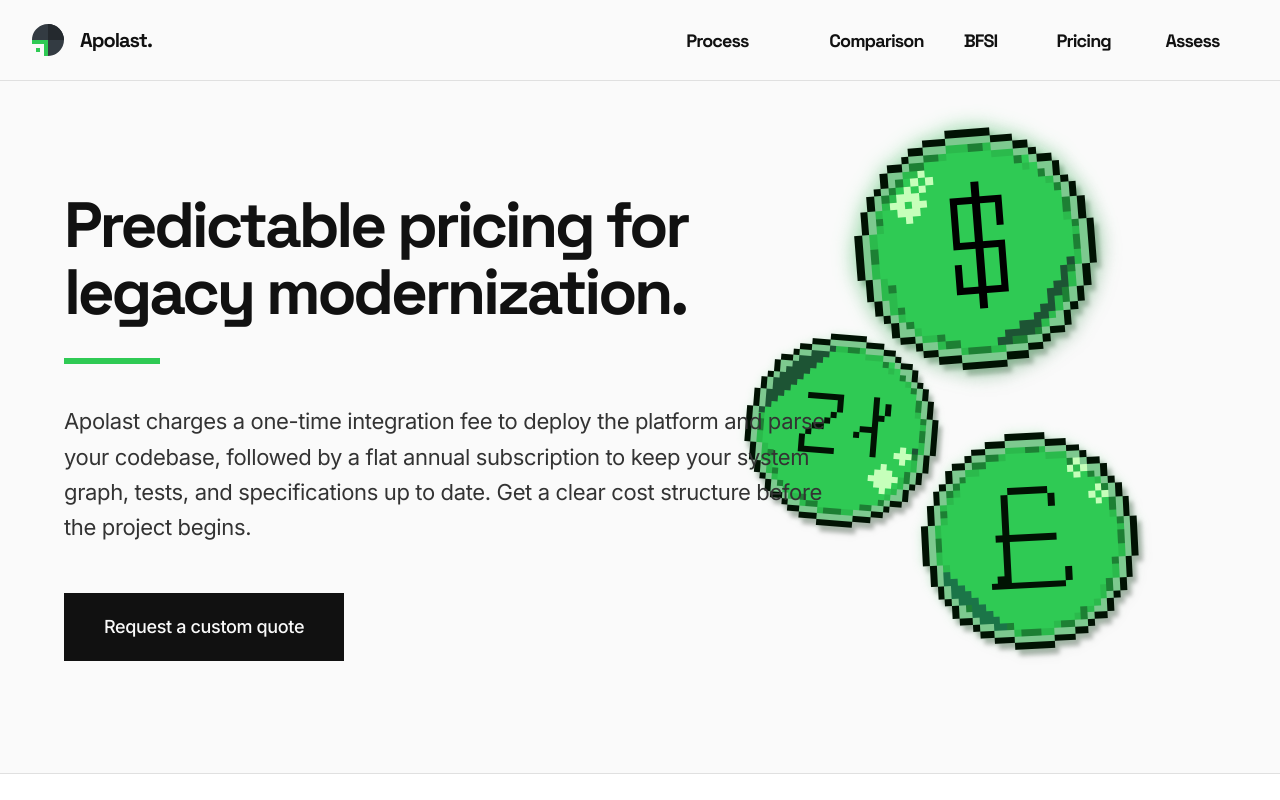
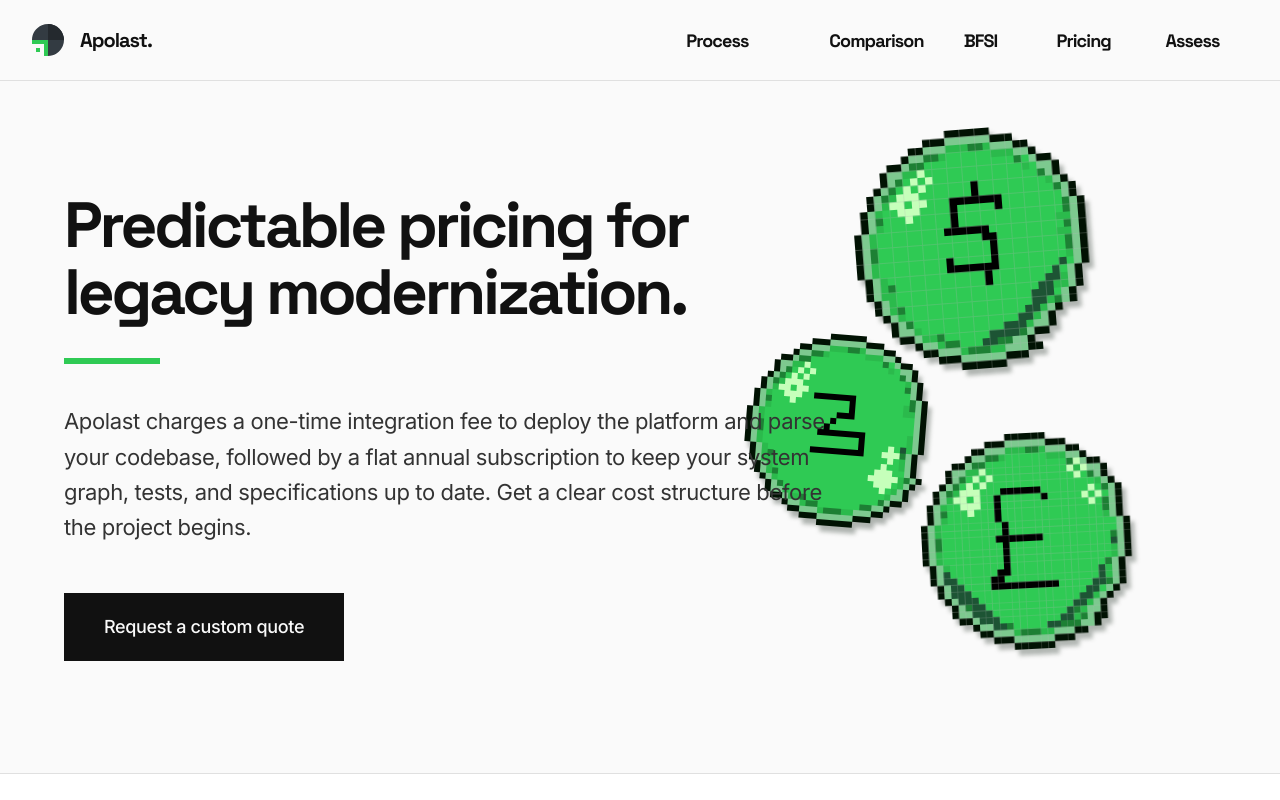
Before and after one commit to soso4ok/oricore-lan, a Next.js app: page /pricing in a window 1280 px wide. Shown: the top 800 px of the page. Built offline with nearby package versions, Linux system fonts and the light colour scheme; a web font is replaced by a local one.

Commit message:
feat(pricing): redraw coins inline and remove glow effects

```diff
--- /dev/null
+++ b/app/components/PixelCoins.tsx
@@ -0,0 +1,185 @@
+"use client";
+
+/**
+ * PixelCoins — Three pixel-art currency coins (Dollar, Złoty, Pound)
+ * rendered as inline SVGs from character grids, matching the green
+ * palette of the coin SVGs and server rack illustration.
+ *
+ * Improvements over the original SVG files:
+ * - Currency symbols use B (black) instead of O (outline green) for contrast
+ * - Thicker, more readable symbol strokes
+ * - Consistent sparkle placement (upper-left quadrant)
+ * - Consistent shadow gradient (lower-right)
+ * - Sharper rim bevel with proper light/dark transition
+ */
+
+const PALETTE: Record<string, string> = {
+  O: "#011203",
+  L: "#7DC98F",
+  G: "#2FCA54",
+  M: "#2BBA4C",
+  D: "#1D8034",
+  S: "#C6FFBA",
+  B: "#000000",
+  H: "#1D5434",
+};
+
+// prettier-ignore
+const DOLLAR_GRID: string[] = [
+  "_____________OOOOOO_____________",
+  "__________OOOLLLLLLOOO__________",
+  "________OOLLLMMMDDMLLLOO________",
+  "_______OLLDDMGGGGGGMMMLLO_______",
+  "_____OOLDDGGGGGGGGGGGGDGLOO_____",
+  "____OLLMMSGGGGGGGGGGGGGMGLLO____",
+  "____OLDGSGSGGGGGGGGGGGGGGDLO____",
+  "___OLDGSGSGGGGGGBGGGGGGGGGMLO___",
+  "__OLDMSSSGGGGGGGBGGGGGGGGGGDLO__",
+  "__OLMSSGSSGGGBBBBBBBGGGGGGGGLO__",
+  "_OLMGGSSSGGGGBGGGGGBGGGGGGGGDLO_",
+  "_OLDGGGSGGGGGBGGGGGGGGGGGGGGDLO_",
+  "_OLMGGGGGGGGGBGGGGGGGGGGGGGMMLO_",
+  "OLMGGGGGGGGGBBBBBBGGGGGGGGGGDLO",
+  "OLMGGGGGGGGGGGGGGBBGGGGGGGGMMLO",
+  "OLDGGGGGGGGGGGGGGGBGGGGGGGGGDLO",
+  "OLDGGGGGGGGGGGGGGGBGGGGGGGGGDLO",
+  "OLMGGGGGGGGGBGGGGGBGGGGGGGGGMLO",
+  "OLMGGGGGGGGGBBBBBBBGGGGGGGGHGLO",
+  "_OLMGGGGGGGGGGGGGBGGGGGGGGHGLO_",
+  "_OLMDGGGGGGGGGGGGBGGGGGGGHHMLO_",
+  "_OLMMGGGGGGGGGGGGGGGGGGGHHMMLO_",
+  "__OLMGGGGGGGGGGGGGGGGGGHHHGLO__",
+  "__OLMDGGGGGGGGGGGGGGGGGHHMDLO__",
+  "___OLMGGGGGGGGGGGGGGGGHHMLO___",
+  "____OLDGGGGGGGGGGGGGGHHMLO____",
+  "____OLLMGGGGGGGGGGGHHHMLLO____",
+  "_____OOLMMDGGGGGGHHHHDLOO_____",
+  "_______OLLMDDGGGHHDDLLO_______",
+  "________OOLLLMDDDMMLLLOO________",
+  "__________OOOLLLLLLOOO__________",
+  "_____________OOOOOO_____________",
+];
+
+// prettier-ignore
+const ZLOTY_GRID: string[] = [
+  "_____________OOOOOO_____________",
+  "__________OOOLLLLLLOOO__________",
+  "________OOLLLMMMDDMLLLOO________",
+  "_______OLLDDMGGGGGGMMMLLO_______",
+  "_____OOLDDGGGGGGGGGGGGDGLOO_____",
+  "____OLLMMSGGGGGGGGGGGGGMGLLO____",
+  "____OLDGSGSGGGGGGGGGGGGGGDLO____",
+  "___OLDGSGSGGGGGGGGGGGGGGGGMLO___",
+  "__OLDMSSSGGGGGGGGGGGGGGGGGDLO__",
+  "__OLMSSGSSGGGGGGGGGGGGGGGGGLO__",
+  "_OLMGGSSSGGBBBBBBBGGGGGGGGGDLO_",
+  "_OLDGGGSGGGGGGGGGBGGGGGGGGMDLO_",
+  "_OLMGGGGGGGGGGGGGBGGGGGGGGMMLO_",
+  "OLMGGGGGGGGGGGGBBBGGGGGGGGGGLO",
+  "OLMGGGGGGGGGGGBGGGGGGGGGGGGGLO",
+  "OLDGGGGGGGGGGBGGGGGGGGGGGGGGLO",
+  "OLDGGGGGGGGGBBBBBBBBGGGGGGGMLO",
+  "OLMGGGGGGGGGGGGGGGGBGGGGGGGMLO",
+  "OLMGGGGGGGGGGGGGGGGBGGGGSGHMLO",
+  "_OLMGGGGGGGBBBBBBBBBGGGSSSDLO_",
+  "_OLMDGGGGGGGGGGGGGGGGGGGSGMLO_",
+  "_OLMMGGGGGGGGGGGGGGGGGGSGGMLO_",
+  "__OLMGGGGGGGGGGGGGGGGGSSSGGLO__",
+  "__OLMDGGGGGGGGGGGGGGGSSSSSMDLO__",
+  "___OLMGGGGGGGGGGGGGGGGSSSGMLO___",
+  "____OLDGGGGGGGGGGGGGGGGSGMLO____",
+  "____OLLMGGGGGGGGGGGGGGGGMLLO____",
+  "_____OOLMMDGGGGGGGGGGGGDLOO_____",
+  "_______OLLMDDGGGGGGGDDLLO_______",
+  "________OOLLLMDDDMMLLLOO________",
+  "__________OOOLLLLLLOOO__________",
+  "_____________OOOOOO_____________",
+];
+
+// prettier-ignore
+const POUND_GRID: string[] = [
+  "_____________OOOOOO_____________",
+  "__________OOOLLLLLLOOO__________",
+  "________OOLLLMMMDDMLLLOO________",
+  "_______OLLDDMGGGGGGMMMLLO_______",
+  "_____OOLDDGGGGGGGGGGGGDSLOO_____",
+  "____OLLMMSGGGGGGGGGGGGSMSLLO____",
+  "____OLDGSGSGGGGGGGGGGGGSGDLO____",
+  "___OLDGSGSGGGGGGGGGGGGGGGGMLO___",
+  "__OLDMSSSGGGBBBBBBGGGGGGGSGDLO__",
+  "__OLMSSGSGGBGGGGGGBGGGGGSGSGLO__",
+  "_OLMGGSSSGGBGGGGGGGGGGGGGSGDLO_",
+  "_OLDGGGSGGGBGGGGGGGGGGGGGGGDLO_",
+  "_OLMGGGGGGGBGGGGGGGGGGGGGGGMLO_",
+  "OLMGGGGGGGGGBGGGGGGGGGGGGGGGGLO",
+  "OLMGGGGGGGGGBGGGGGGGGGGGGGGGGLO",
+  "OLDGGGGGGGGBBBBBBBGGGGGGGGGGDLO",
+  "OLDGGGGGGGGGBGGGGGGGGGGGGGGGHLO",
+  "OLMGGGGGGGGGBGGGGGGGGGGGGGGGMLO",
+  "OLMGGGGGGGGGBGGGGGGGGGGGGGGGMLO",
+  "_OLMGGGGGGGGBGGGGGGGGGGGGGGDLO_",
+  "_OLHGGGGGGGBBGGGGGGGGGGGGGHMLO_",
+  "_OLHHGGGGGBBGGGGGGGGGGGGGGHMLO_",
+  "__OLHHGGGGBBBBBBBBBBGGGGGHHDLO__",
+  "__OLHHHGGGGGGGGGGGGGGGGGHHGLO__",
+  "___OLHHHGGGGGGGGGGGGGGGHHMLO___",
+  "____OLDHHGGGGGGGGGGGGGHHMLO____",
+  "____OLLHHHGGGGGGGGGGGHDMLLO____",
+  "_____OOLHHHGGGGGGGGGHHMDLOO_____",
+  "_______OLLHHDGGGGGHHDDDLLO_______",
+  "________OOLLLMDDDMMLLLOO________",
+  "__________OOOLLLLLLOOO__________",
+  "_____________OOOOOO_____________",
+];
+
+interface PixelCoinProps {
+  grid: string[];
+  size: number;
+}
+
+function PixelCoin({ grid, size }: PixelCoinProps) {
+  const rows = grid.length;
+  const cols = grid[0].length;
+
+  return (
+    <svg
+      width={size}
+      height={size}
+      viewBox={`0 0 ${cols} ${rows}`}
+      fill="none"
+      xmlns="http://www.w3.org/2000/svg"
+      aria-hidden="true"
+      style={{ imageRendering: "pixelated" }}
+    >
+      {grid.map((row, y) =>
+        row.split("").map((cell, x) => {
+          if (cell === "_") return null;
+          const color = PALETTE[cell];
+          if (!color) return null;
+          return (
+            <rect
+              key={`${x}-${y}`}
+              x={x}
+              y={y}
+              width={1}
+              height={1}
+              fill={color}
+            />
+          );
+        })
+      )}
+    </svg>
+  );
+}
+
+export function DollarCoin({ size = 240 }: { size?: number }) {
+  return <PixelCoin grid={DOLLAR_GRID} size={size} />;
+}
+
+export function ZlotyCoin({ size = 192 }: { size?: number }) {
+  return <PixelCoin grid={ZLOTY_GRID} size={size} />;
+}
+
+export function PoundCoin({ size = 216 }: { size?: number }) {
+  return <PixelCoin grid={POUND_GRID} size={size} />;
+}
--- a/app/components/PricingCoins.tsx
+++ b/app/components/PricingCoins.tsx
@@ -1,23 +1,21 @@
 "use client";
 
 import { useEffect, useRef } from "react";
-import Image from "next/image";
+import { DollarCoin, PoundCoin, ZlotyCoin } from "./PixelCoins";
 
 /**
  * PricingCoins — Three pixel-art currency coins arranged asymmetrically
  * on the right side of the pricing hero.
  *
  * Enhanced with:
- * - Visible green glow aura around each coin
+ * - Redrawn SVGs for better contrast and readability
  * - Strong pixel-appropriate drop shadows
- * - Wider orbital drift paths (not just up/down)
+ * - Orbital drift paths
  * - Entrance slide-up with scale-in
- * - Periodic shimmer flash on each coin (staggered)
  */
 
 interface CoinConfig {
-  src: string;
-  alt: string;
+  type: "dollar" | "zloty" | "pound";
   size: number;
   x: number;
   y: number;
@@ -28,14 +26,11 @@ interface CoinConfig {
   rotation: number;
   rotDrift: number;
   entranceDelay: number;
-  /** Glow intensity multiplier */
-  glow: number;
 }
 
 const COINS: CoinConfig[] = [
   {
-    src: "/coin-dolar.svg",
-    alt: "Dollar coin",
+    type: "dollar",
     size: 240,
     x: 20,
     y: -150,
@@ -46,11 +41,9 @@ const COINS: CoinConfig[] = [
     rotation: -4,
     rotDrift: 2.5,
     entranceDelay: 0,
-    glow: 1.2,
   },
   {
-    src: "/coin-zloty.svg",
-    alt: "Złoty coin",
+    type: "zloty",
     size: 192,
     x: -120,
     y: 30,
@@ -61,11 +54,9 @@ const COINS: CoinConfig[] = [
     rotation: 6,
     rotDrift: 3,
     entranceDelay: 120,
-    glow: 0.9,
   },
   {
-    src: "/coin-pound-Recovered.svg",
-    alt: "Pound coin",
+    type: "pound",
     size: 216,
     x: 70,
     y: 160,
@@ -76,7 +67,6 @@ const COINS: CoinConfig[] = [
     rotation: -2,
     rotDrift: 2,
     entranceDelay: 240,
-    glow: 1.0,
   },
 ];
 
@@ -116,29 +106,13 @@ export default function PricingCoins() {
         const tR = (elapsed + coin.phase * coin.driftPeriod) / (coin.driftPeriod * 2.1);
         const rotOffset = Math.sin(tR * Math.PI * 2) * coin.rotDrift;
 
-        // Glow pulse — breathing green aura
-        const tG = (elapsed + coin.phase * 4000) / 5000;
-        const glowStrength = 8 + Math.sin(tG * Math.PI * 2) * 5;
-        const glowAlpha = (0.3 + Math.sin(tG * Math.PI * 2) * 0.15) * coin.glow;
-
-        // Shimmer flash — brief brightness spike every ~4s per coin
-        const shimmerCycle = 4000 + i * 1300;
-        const shimmerPhase = ((elapsed + coin.entranceDelay * 10) % shimmerCycle) / shimmerCycle;
-        const shimmerBrightness = shimmerPhase < 0.08
-          ? 1 + 0.3 * Math.sin(shimmerPhase / 0.08 * Math.PI)
-          : 1;
-
         const totalY = yOffset + entranceSlide;
         const totalRot = coin.rotation + rotOffset;
         const totalScale = entranceScale;
 
         el.style.opacity = String(eased);
         el.style.transform = `translate(${xOffset}px, ${totalY}px) rotate(${totalRot}deg) scale(${totalScale})`;
-        el.style.filter = [
-          `drop-shadow(0 0 ${glowStrength}px rgba(47, 202, 84, ${glowAlpha}))`,
-          `drop-shadow(4px 6px 2px rgba(1, 18, 3, 0.3))`,
-          `brightness(${shimmerBrightness})`,
-        ].join(" ");
+        el.style.filter = `drop-shadow(4px 6px 2px rgba(1, 18, 3, 0.3))`;
       });
 
       rafRef.current = requestAnimationFrame(animate);
@@ -159,7 +133,7 @@ export default function PricingCoins() {
     >
       {COINS.map((coin, i) => (
         <div
-          key={coin.src}
+          key={coin.type}
           ref={(el) => { coinRefs.current[i] = el; }}
           className="pricing-coin"
           style={{
@@ -172,18 +146,9 @@ export default function PricingCoins() {
             willChange: "transform, opacity, filter",
           }}
         >
-          <Image
-            src={coin.src}
-            alt={coin.alt}
-            width={coin.size}
-            height={coin.size}
-            style={{
-              imageRendering: "pixelated",
-              width: "100%",
-              height: "100%",
-            }}
-            priority
-          />
+          {coin.type === "dollar" && <DollarCoin size={coin.size} />}
+          {coin.type === "zloty" && <ZlotyCoin size={coin.size} />}
+          {coin.type === "pound" && <PoundCoin size={coin.size} />}
         </div>
       ))}
     </div>
```
